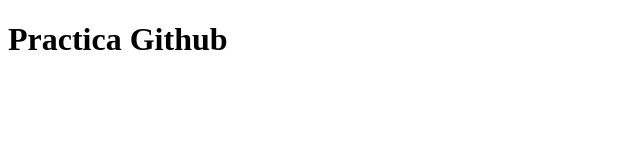
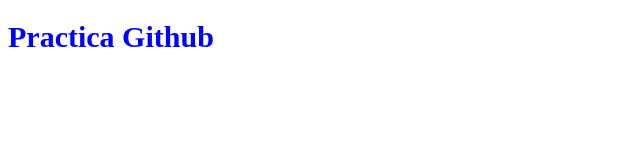
Before and after one commit to heyyou12/practicaGh, a plain HTML site: page index.html in a window 1280 px wide. Shown: the whole page, without its empty margins (0-640 px from the left). Drawn offline with Linux system fonts and the light colour scheme.

Commit message:
se modifico el css

```diff
--- a/assets/css/style.css
+++ b/assets/css/style.css
@@ -1 +1,5 @@
 /** @author: manuel*/
+.nombre{
+    color: blue;
+    font-size: 30px;
+}
--- a/index.html
+++ b/index.html
@@ -4,9 +4,10 @@
     <meta charset="UTF-8">
     <meta http-equiv="X-UA-Compatible" content="IE=edge">
     <meta name="viewport" content="width=device-width, initial-scale=1.0">
+    <link rel="stylesheet" href="./assets/css/style.css">
     <title>Practica Github</title>
 </head>
 <body>
-    <h1>Practica Github</h1>
+    <h1 class="nombre">Practica Github</h1>
 </body>
 </html>
```
